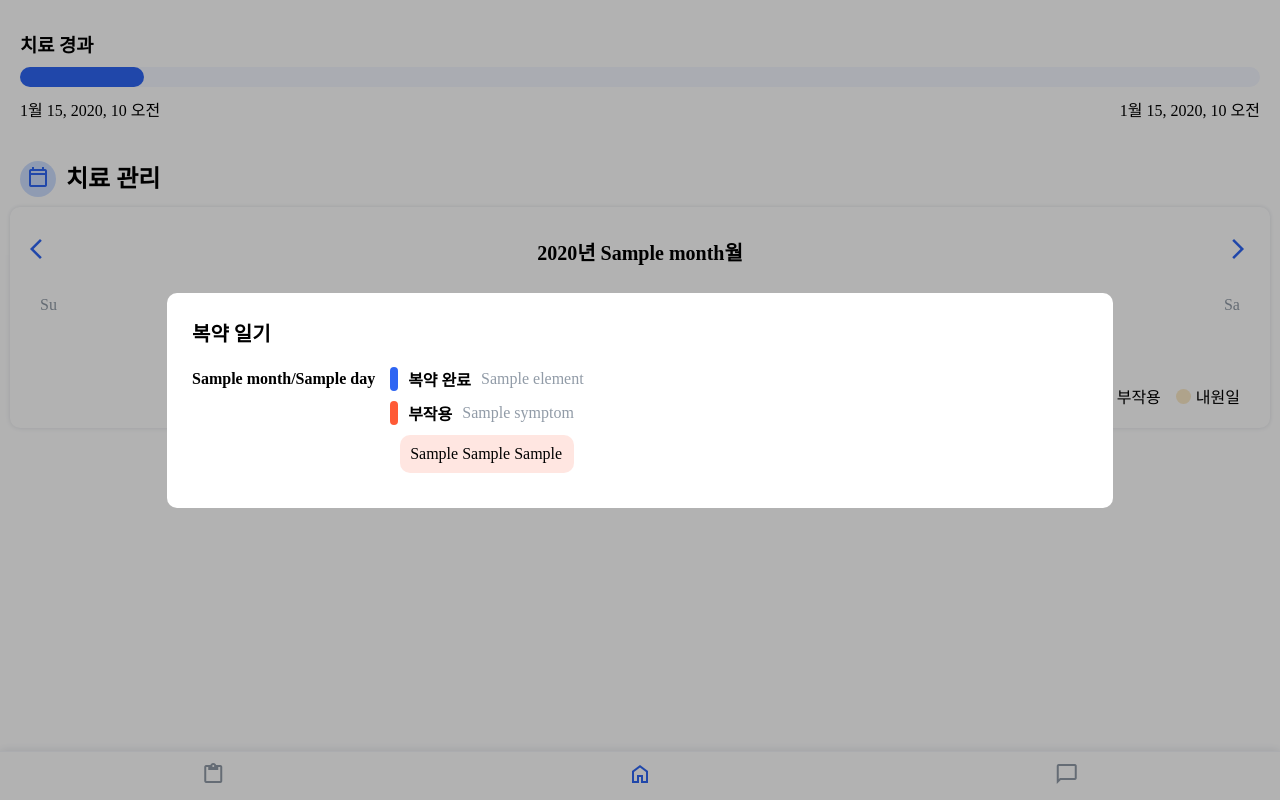
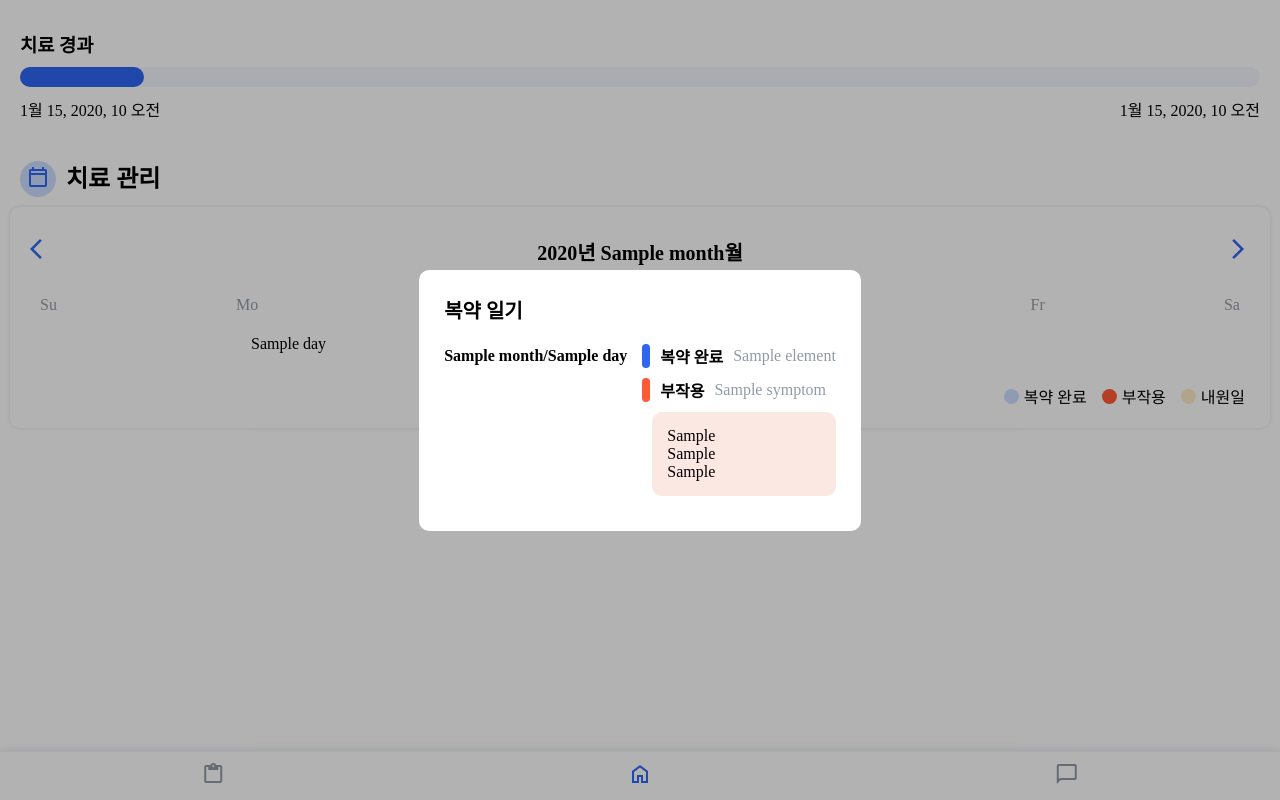
Before and after one commit to 2miwon/cole-rochman, a Django app: template core/templates/patient_dashboard2.html in a window 1280 px wide. Run offline with Django 3.2, Linux system fonts and the light colour scheme; the template is opened without the code that fills it: most values are stand-ins (such as "Sample title", 1, 10 or a date in 2020).

Commit message:
(수정) 환자용 대시보드 달력 세부 내용 수정

```diff
--- a/core/static/css/patient.css
+++ b/core/static/css/patient.css
@@ -6,7 +6,7 @@
   --bg-color-gray: #E0E2E7;
   --bg-color-lightblue: #F3F6FF;
   --bg-color-red: #FF5A36;
-  --bg-color-lightred: #FF5A3626;
+  --bg-color-lightred: #FCE8E3;
   --bg-color-yellow: #FDB806;
   --bg-color-lightyellow: #FBEAC7;
   --txt-color-gray: #6A727A;
@@ -302,7 +302,7 @@ h2, h3 {
   flex-direction: row;
   justify-content: end;
   align-items: center;
-  padding: 10px 20px;
+  padding: 10px 15px;
 }
 
 .legend-color {
@@ -346,7 +346,6 @@ h2, h3 {
   border-radius: 10px;
   margin: auto;
   padding: 25px;
-  width: 70vw;
 }
 
 #modal_title {
@@ -385,6 +388,7 @@ h2, h3 {
 .medi_status,
 .medi_content {
   margin: auto 0;
+  white-space: nowrap;
 }
 
 .medi_status {
@@ -397,8 +401,8 @@ h2, h3 {
 }
 
 .medi_detail {
-  margin: 0 10px 10px 10px;
+  margin: 0 0 10px 10px;
   background-color: var(--bg-color-lightred);
-  padding: 10px;
+  padding: 15px;
   border-radius: 10px;
 }
--- a/core/templates/patient_dashboard2.html
+++ b/core/templates/patient_dashboard2.html
@@ -213,9 +168,21 @@
               <div class="medi_status">부작용</div>
               <div class="medi_content">{{name}}</div>
             </div>
-            <p class="medi_detail">
-              {{sev1}} {{sev2}} {{sev3}}
-            </p>
+            {% if sev1 != '얼마나 자주: 선택 없음' or sev2 != '가장 심할 때: 선택 없음' or sev3 != '일상에 지장: 선택 없음' %}
+            <div class="medi_detail">
+              {% if sev1 != '얼마나 자주: 선택 없음' %}
+                {{sev1}}</br>
+              {% endif %}
+              {% if sev2 != '가장 심할 때: 선택 없음' %}
+                {{sev2}}</br>
+              {% endif %}
+              {% if sev3 != '일상에 지장: 선택 없음' %}
+                {{sev3}}</br>
+              {% endif %}
+            </div>
+            {% endif %}
+            {% empty %}
+            <span class="medi_no_info">복약 내역이 없습니다.</span>
             {% endfor %}
       </div>
     </div>
```
Also changed, not shown: other parts of core/static/css/patient.css (+4 -0 lines), other parts of core/templates/patient_dashboard2.html (+0 -45 lines).
